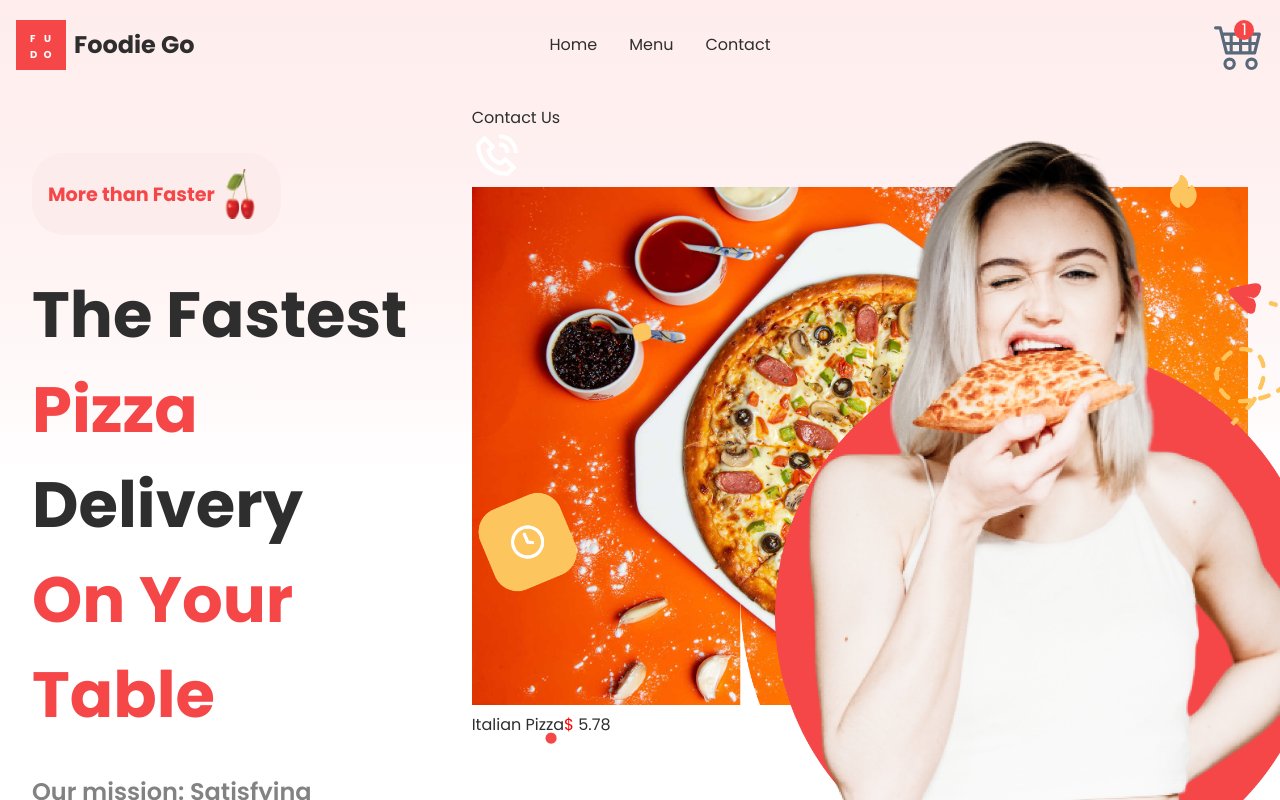
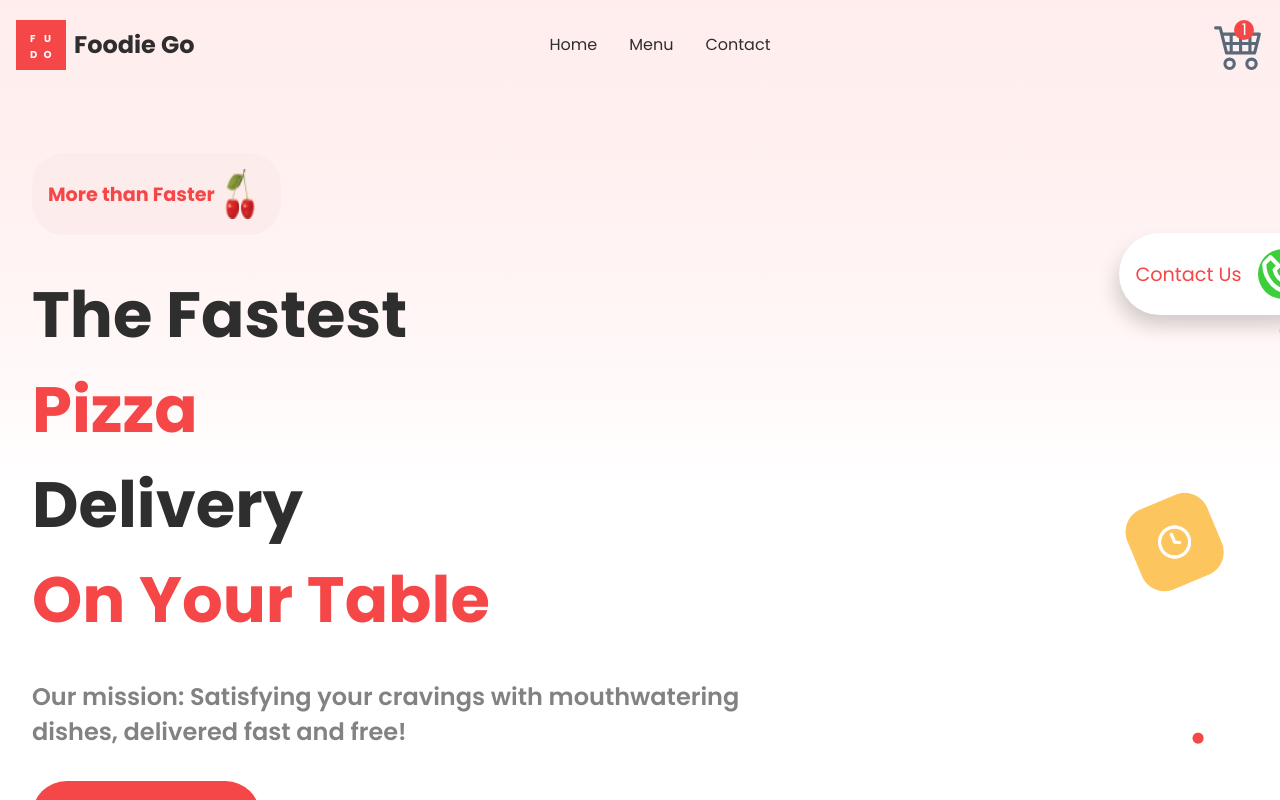
Before and after one commit to HimashaNethmini/Food_WebApp-Nextjs, a Next.js app: page / in a window 1280 px wide. Shown: the top 800 px of the page. Built offline with nearby package versions, Linux system fonts and the light colour scheme.

Commit message:
add styles

```diff
--- a/styles/Hero.module.css
+++ b/styles/Hero.module.css
@@ -48,3 +48,60 @@
     left: -1px;
 
 }
+
+.contactUs {
+    display: flex;
+    align-items: center;
+    justify-content: center;
+    position: absolute;
+    width: max-content;
+    padding: 1rem;
+    border-radius: 5rem;
+    top: 8rem;
+    gap: 1rem;
+    background-color: white;
+    box-shadow: var(--shadow);
+    color: var(--themeRed);
+    font-size: 1.2rem;
+}
+
+.contactUs > Div {
+    background-color: rgb(59,208,59);
+    width: fit-content;
+    border-radius: 50%;
+    display: flex;
+    align-items: center;
+    justify-content: center;
+}
+
+.contactUs:hover {
+    cursor: pointer;
+    transform: scale(1.1);
+}
+
+.Pizza {
+    display: flex;
+    gap: 1rem;
+    background-color: white;
+    box-shadow: var(--shadow);
+    padding: 0.5rem;
+    border-radius: 0.5rem;
+    position: absolute;
+    bottom: 1rem;
+    left: 19rem;
+    width: max-content;
+}
+
+.Pizza>:nth-child(1){
+    width: 6rem;
+    height: 4rem;
+    overflow: hidden;
+    border-radius: 0.5rem;
+}
+
+.Pizza>:nth-child(2){
+    display: flex;
+    flex-direction: column;
+    justify-content: space-between;
+    font-weight: bold;
+}
```
